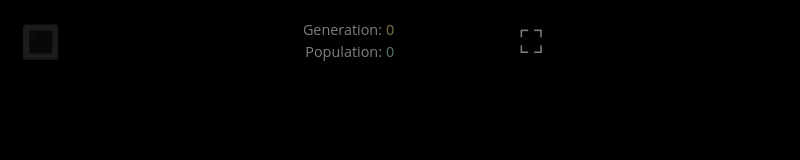
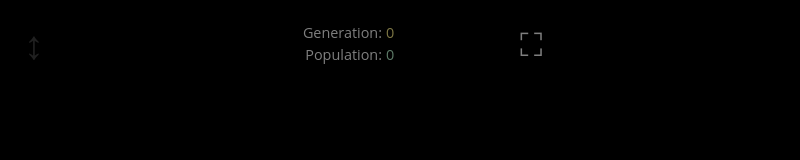
Before and after one commit to vytautas-abramikas/life, a React (Vite) app: page / in a window 1280 px wide. Shown: the top 160 px of the page, without its empty margins (0-800 px from the left). Built offline with nearby package versions, Linux system fonts and the light colour scheme.

Commit message:
changed icon

```diff
--- a/src/components/FullScreenButton.tsx
+++ b/src/components/FullScreenButton.tsx
@@ -23,12 +23,13 @@ export const FullScreenButton: React.FC = React.memo(() => {
       <button
         className="flex items-center justify-start hover:scale-110 hover:opacity-50 transition duration-500 ease-out bg-black opacity-25 rounded-xl text-4xl text-white p-2"
         style={{
-          fontSize: "min(4vh, 4vw)",
+          fontSize: "min(5vh, 5vw)",
           margin: "0.4em",
+          color: "white",
         }}
         onClick={toggleFullscreen}
       >
-        🔳
+        ↕
       </button>
     </div>
   );
```
